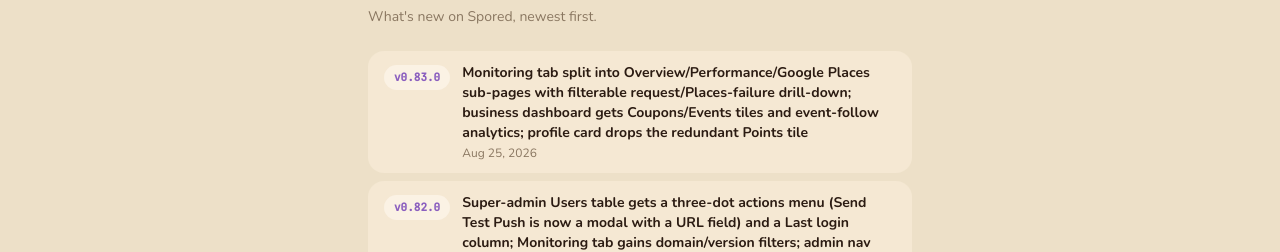
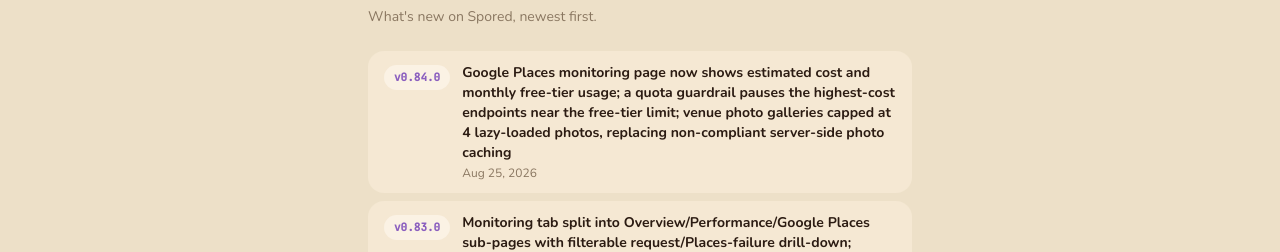
Before and after one commit to squalrus/blockwise, a Next.js app in the folder apps/web/: page /changelog in a window 1280 px wide. Shown: the part 147-399 px from the top of the page. Built offline with nearby package versions, Linux system fonts and the light colour scheme; no server answers.

Commit message:
Add v0.84.0 entry to in-app changelog
Missed in the initial ship commit -- CLAUDE.md's backlog-shipping steps
require appending one entry to entries.ts per release.

```diff
--- a/apps/web/src/app/changelog/entries.ts
+++ b/apps/web/src/app/changelog/entries.ts
@@ -12,6 +12,7 @@
 }
 
 export const CHANGELOG_ENTRIES: ChangelogEntry[] = [
+  { version: "0.84.0", date: "2026-08-25", summary: "Google Places monitoring page now shows estimated cost and monthly free-tier usage; a quota guardrail pauses the highest-cost endpoints near the free-tier limit; venue photo galleries capped at 4 lazy-loaded photos, replacing non-compliant server-side photo caching" },
   { version: "0.83.0", date: "2026-08-25", summary: "Monitoring tab split into Overview/Performance/Google Places sub-pages with filterable request/Places-failure drill-down; business dashboard gets Coupons/Events tiles and event-follow analytics; profile card drops the redundant Points tile" },
   { version: "0.82.0", date: "2026-08-25", summary: "Super-admin Users table gets a three-dot actions menu (Send Test Push is now a modal with a URL field) and a Last login column; Monitoring tab gains domain/version filters; admin nav now prefers Super Admin mode" },
   { version: "0.81.0", date: "2026-08-25", summary: "Badges and challenges can now be scoped to a single neighborhood, with new super-admin and neighborhood-admin pages to manage them -- neighborhood admins can no longer edit a challenge or its badge once anyone has completed it" },
```
